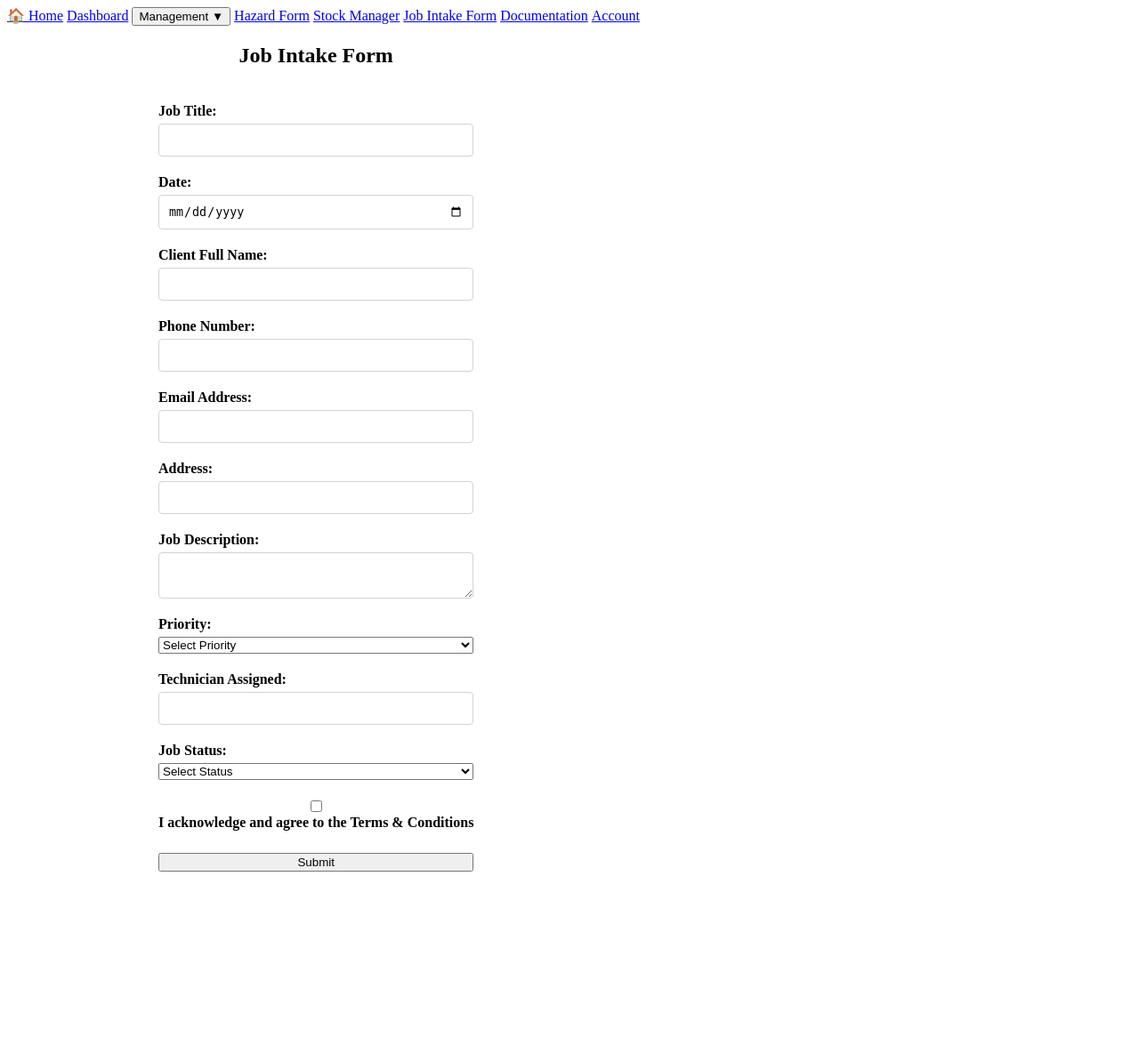
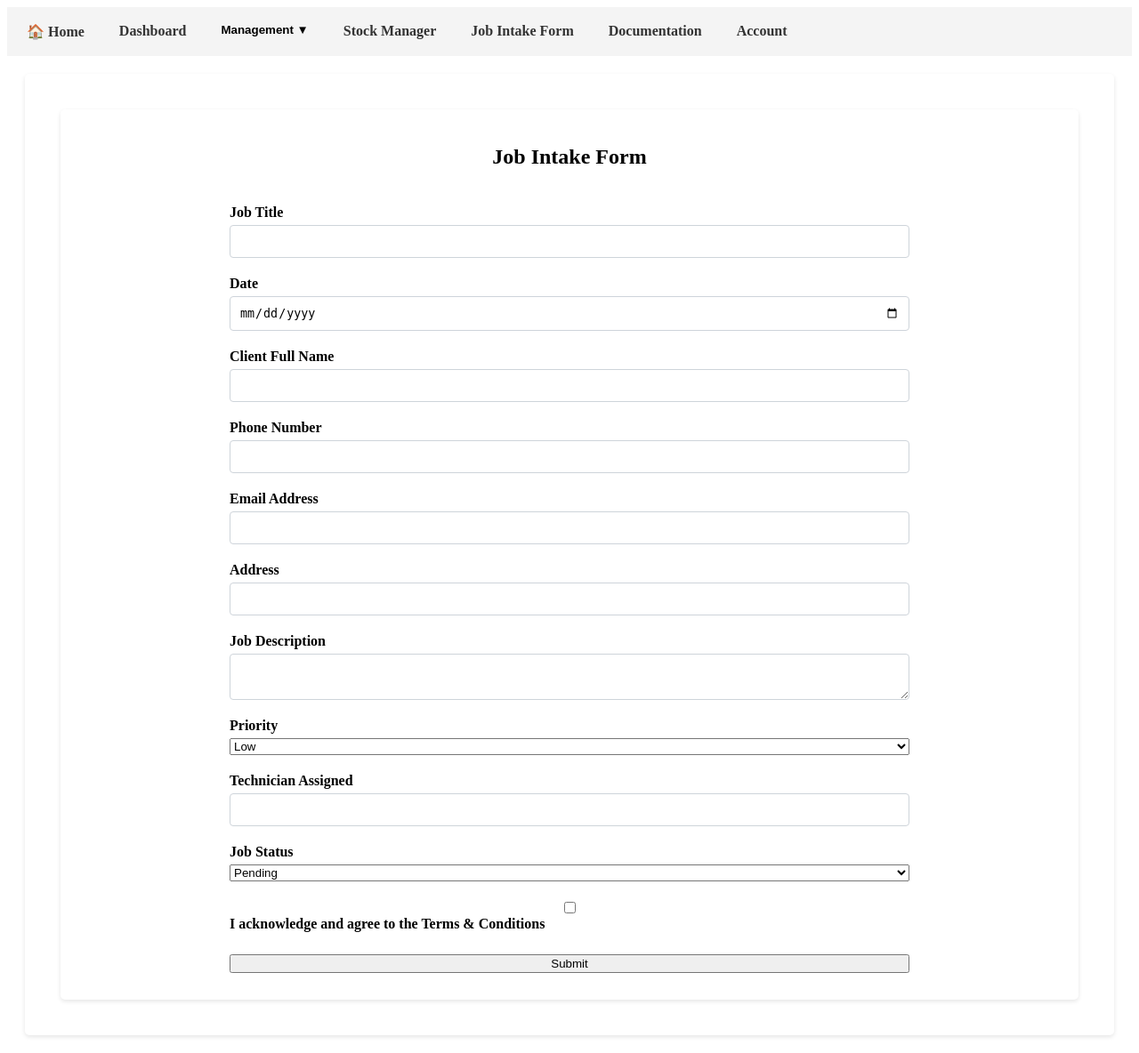
Before and after one commit to Seth-Gers-2002/Uni_Group_project_website, a Flask app: page /job_intake in a window 1280 px wide. Shown: the whole page at 89% size. Before the commit the page ends 980 px from the top, so only its background shows below. Run offline with Flask 3, Linux system fonts and the light colour scheme.

Commit message:
feat: Add Job Intake Form with validation, database integration, and blueprint registration
- Implemented a job intake form using Flask-WTF with validation for required fields
- Fixed date format handling to ensure correct parsing and validation
- Integrated form submission with database storage to persist job details
- Registered the job intake blueprint within the Flask application for modular routing
- Debugged and resolved import errors related to blueprint registration
- Successfully tested form submission and data persistence
- Ensured form validation properly handles required fields and invalid inputs"

```diff
--- a/my_app_directory/app.py
+++ b/my_app_directory/app.py
@@ -6,7 +6,7 @@ from routes import hazard_management_bp, inventory_bp, job_bp
 def create_app():
     app = Flask(__name__)
     app.config.from_object(Config)
-    app.secret_key = "your_secret_key"  # Needed for flash messages and CSRF protection
+    app.secret_key = "your_secret_key"  # Required for flash messages and CSRF protection
 
     db.init_app(app)
     with app.app_context():
@@ -17,11 +17,9 @@ def create_app():
     app.register_blueprint(inventory_bp)
     app.register_blueprint(job_bp)
 
-
     @app.route('/')
     def index():
-        # Render the home page; pass an empty 'form' to avoid undefined errors in templates
-        return render_template("home.html", form={})
+        return render_template("home.html")
 
     return app
 
--- a/my_app_directory/forms.py
+++ b/my_app_directory/forms.py
@@ -1,16 +1,17 @@
 from flask_wtf import FlaskForm
-from wtforms import StringField, SelectField, SubmitField, DateField
+from wtforms import StringField, DateField, TextAreaField, SelectField, SubmitField
 from wtforms.validators import DataRequired, Email
 
-class JobForm(FlaskForm):
-    job_title = StringField('Job Title', validators=[DataRequired()])
-    date = DateField('Date', validators=[DataRequired()])
-    client_name = StringField('Client Full Name', validators=[DataRequired()])
-    phone_number = StringField('Phone Number', validators=[DataRequired()])
-    email = StringField('Email Address', validators=[DataRequired(), Email()])
-    address = StringField('Address', validators=[DataRequired()])
-    job_description = StringField('Job Description', validators=[DataRequired()])
-    priority = SelectField('Priority', choices=[('Low', 'Low'), ('Medium', 'Medium'), ('High', 'High')], validators=[DataRequired()])
-    technician_assigned = StringField('Technician Assigned', validators=[DataRequired()])
-    status = SelectField('Job Status', choices=[('Pending', 'Pending'), ('In Progress', 'In Progress'), ('Completed', 'Completed')], validators=[DataRequired()])
-    submit = SubmitField('Submit')
+class JobIntakeForm(FlaskForm):
+    job_title = StringField("Job Title", validators=[DataRequired()])
+    # Update the format to ISO format, which is what HTML date input produces
+    date = DateField("Date", format='%Y-%m-%d', validators=[DataRequired()])
+    client_name = StringField("Client Full Name", validators=[DataRequired()])
+    phone_number = StringField("Phone Number", validators=[DataRequired()])
+    email = StringField("Email Address", validators=[DataRequired(), Email()])
+    address = StringField("Address", validators=[DataRequired()])
+    job_description = TextAreaField("Job Description", validators=[DataRequired()])
+    priority = SelectField("Priority", choices=[("Low", "Low"), ("Medium", "Medium"), ("High", "High")], validators=[DataRequired()])
+    technician_assigned = StringField("Technician Assigned", validators=[DataRequired()])
+    status = SelectField("Job Status", choices=[("Pending", "Pending"), ("In Progress", "In Progress"), ("Completed", "Completed")], validators=[DataRequired()])
+    submit = SubmitField("Submit")
--- a/my_app_directory/routes/job_intake.py
+++ b/my_app_directory/routes/job_intake.py
@@ -1,51 +1,49 @@
-from flask import Blueprint, render_template, request, redirect, url_for, flash
+from flask import Blueprint, render_template, redirect, url_for, flash
+from models import db, Job
+from forms import JobIntakeForm
+import sys
 
-# Define Blueprint before using it
+# Define the blueprint for job intake routes
 job_bp = Blueprint('job', __name__)
+
 
 @job_bp.route('/job_intake', methods=['GET', 'POST'])
 def job_intake():
-    if request.method == 'POST':  # Only validate when submitting
-        job_title = request.form.get('job_title')
-        date = request.form.get('date')
-        client_name = request.form.get('client_name')
-        phone_number = request.form.get('phone_number')
-        email = request.form.get('email')
-        address = request.form.get('address')
-        job_description = request.form.get('job_description')
-        priority = request.form.get('priority')
-        technician_assigned = request.form.get('technician_assigned')
-        status = request.form.get('status')
+    form = JobIntakeForm()
+    if form.validate_on_submit():
+        try:
+            # Convert the input date from dd/mm/yyyy to ISO format (YYYY-MM-DD)
+            formatted_date = form.date.data.strftime('%Y-%m-%d')
+        except Exception as e:
+            flash("Invalid date format. Please ensure the date is entered as dd/mm/yyyy.", "error")
+            return render_template('job_intake.html', form=form)
 
-        # Validation
-        errors = []
-        if not job_title:
-            errors.append("Job title is required.")
-        if not date:
-            errors.append("Date is required.")
-        if not client_name:
-            errors.append("Client full name is required.")
-        if not phone_number or not phone_number.isdigit() or len(phone_number) != 10:
-            errors.append("Phone number must be exactly 10 digits.")
-        if not email or "@" not in email:
-            errors.append("A valid email address is required.")
-        if not address:
-            errors.append("Address is required.")
-        if not job_description:
-            errors.append("Job description is required.")
-        if not priority:
-            errors.append("Priority is required.")
-        if not technician_assigned:
-            errors.append("Technician assigned is required.")
-        if not status:
-            errors.append("Job status is required.")
-
-        if errors:
-            for error in errors:
-                flash(error, "error")
-            return render_template('job_intake.html', form=request.form)  # Retain values
+        new_job = Job(
+            job_title=form.job_title.data,
+            date=formatted_date,
+            client_name=form.client_name.data,
+            phone_number=form.phone_number.data,
+            email=form.email.data,
+            address=form.address.data,
+            job_description=form.job_description.data,
+            priority=form.priority.data,
+            technician_assigned=form.technician_assigned.data,
+            status=form.status.data
+        )
+        db.session.add(new_job)
+        try:
+            db.session.commit()
+        except Exception as commit_error:
+            db.session.rollback()
+            flash("An error occurred while saving the job: " + str(commit_error), "error")
+            print("Commit Error:", commit_error, file=sys.stderr)
+            return render_template('job_intake.html', form=form)
 
         flash("Job successfully submitted!", "success")
-        return redirect(url_for('job.job_intake'))  # Redirect after success
-
-    return render_template('job_intake.html', form={})  # Render empty form on GET request
+        return redirect(url_for('job.job_intake'))
+    else:
+        if form.errors:
+            for field, errors in form.errors.items():
+                for error in errors:
+                    flash(f"{field}: {error}", "error")
+    return render_template('job_intake.html', form=form)
--- a/my_app_directory/templates/base.html
+++ b/my_app_directory/templates/base.html
@@ -4,41 +4,104 @@
     <meta charset="UTF-8">
     <meta name="viewport" content="width=device-width, initial-scale=1.0">
     <title>{% block title %}My App{% endblock %}</title>
+
+    <!-- Link to external stylesheet -->
     <link rel="stylesheet" href="{{ url_for('static', filename='styles.css') }}">
-</head>
+
     <style>
-    /* Main Nav */
+        /* General Navigation Styling */
         nav {
-        display: inline-block;
+            display: flex;
+            gap: 15px;
+            background-color: #f4f4f4;
+            padding: 10px;
         }
-    a{
-        display: inline-block;
+
+        nav a {
+            text-decoration: none;
+            color: #333;
+            font-weight: bold;
+            padding: 8px 12px;
+            transition: background 0.3s;
         }
-    div{
+
+        nav a:hover {
+            background-color: #ddd;
+            border-radius: 5px;
+        }
+
+        /* Dropdown Styling */
+        .dropdown {
+            position: relative;
             display: inline-block;
         }
 
+        .dropbtn {
+            background: none;
+            border: none;
+            font-weight: bold;
+            cursor: pointer;
+            padding: 8px 12px;
+        }
 
+        .dropdown-content {
+            display: none;
+            position: absolute;
+            background-color: white;
+            min-width: 160px;
+            box-shadow: 0px 4px 8px rgba(0,0,0,0.2);
+            z-index: 1000;
+        }
+
+        .dropdown-content a {
+            display: block;
+            padding: 10px;
+            color: #333;
+            text-decoration: none;
+        }
+
+        .dropdown-content a:hover {
+            background-color: #ddd;
+        }
+
+        .dropdown:hover .dropdown-content {
+            display: block;
+        }
+
+        /* Container for Page Content */
+        .container {
+            margin: 20px;
+            padding: 20px;
+            background: white;
+            box-shadow: 0 2px 5px rgba(0,0,0,0.1);
+            border-radius: 5px;
+        }
     </style>
+</head>
+<body>
 
-<body>
+    <!-- Navigation Bar -->
     <nav>
         <a href="{{ url_for('index') }}">🏠 Home</a>
         <a href="{{ url_for('index') }}">Dashboard</a>
+
         <div class="dropdown">
             <button class="dropbtn">Management ▼</button>
             <div class="dropdown-content">
                 <a href="{{ url_for('hazard_management.hazard_form') }}">Hazard Form</a>
             </div>
         </div>
+
         <a href="{{ url_for('inventory.inventory_dashboard') }}">Stock Manager</a>
         <a href="{{ url_for('job.job_intake') }}">Job Intake Form</a>
         <a href="#">Documentation</a>
         <a href="#">Account</a>
     </nav>
 
+    <!-- Main Content Area -->
     <div class="container">
         {% block content %}{% endblock %}
     </div>
+
 </body>
 </html>
--- a/my_app_directory/templates/job_intake.html
+++ b/my_app_directory/templates/job_intake.html
@@ -4,6 +4,7 @@
 <div class="container">
     <h2>Job Intake Form</h2>
 
+    <!-- Flash messages for form submission feedback -->
     {% with messages = get_flashed_messages(with_categories=true) %}
     {% if messages %}
         <div class="flash-messages">
@@ -14,72 +15,68 @@
     {% endif %}
     {% endwith %}
 
+    <!-- Form submission with CSRF protection -->
     <form action="{{ url_for('job.job_intake') }}" method="POST">
+        {{ form.hidden_tag() }}
+
+        <!-- Render each form field dynamically using Flask-WTF -->
         <div class="form-group">
-            <label for="job_title">Job Title:</label>
-            <input type="text" id="job_title" name="job_title" value="{{ form.job_title if form else '' }}" required>
+            {{ form.job_title.label }}
+            {{ form.job_title(class_='form-control', required=True) }}
         </div>
 
         <div class="form-group">
-            <label for="date">Date:</label>
-            <input type="date" id="date" name="date" value="{{ form.date if form else '' }}" required>
+            {{ form.date.label }}
+            {{ form.date(class_='form-control', required=True) }}
         </div>
 
         <div class="form-group">
-            <label for="client_name">Client Full Name:</label>
-            <input type="text" id="client_name" name="client_name" value="{{ form.client_name if form else '' }}" required>
+            {{ form.client_name.label }}
+            {{ form.client_name(class_='form-control', required=True) }}
         </div>
 
         <div class="form-group">
-            <label for="phone_number">Phone Number:</label>
-            <input type="tel" id="phone_number" name="phone_number" pattern="[0-9]{10}" value="{{ form.phone_number if form else '' }}" required>
+            {{ form.phone_number.label }}
+            {{ form.phone_number(class_='form-control', required=True) }}
         </div>
 
         <div class="form-group">
-            <label for="email">Email Address:</label>
-            <input type="email" id="email" name="email" value="{{ form.email if form else '' }}" required>
+            {{ form.email.label }}
+            {{ form.email(class_='form-control', required=True) }}
         </div>
 
         <div class="form-group">
-            <label for="address">Address:</label>
-            <input type="text" id="address" name="address" value="{{ form.address if form else '' }}" required>
+            {{ form.address.label }}
+            {{ form.address(class_='form-control', required=True) }}
         </div>
 
         <div class="form-group">
-            <label for="job_description">Job Description:</label>
-            <textarea id="job_description" name="job_description" required>{{ form.job_description if form else '' }}</textarea>
+            {{ form.job_description.label }}
+            {{ form.job_description(class_='form-control', required=True) }}
         </div>
 
         <div class="form-group">
-            <label for="priority">Priority:</label>
-            <select id="priority" name="priority" required>
-                <option value="">Select Priority</option>
-                <option value="Low" {% if form and form.priority=='Low' %}selected{% endif %}>Low</option>
-                <option value="Medium" {% if form and form.priority=='Medium' %}selected{% endif %}>Medium</option>
-                <option value="High" {% if form and form.priority=='High' %}selected{% endif %}>High</option>
-            </select>
+            {{ form.priority.label }}
+            {{ form.priority(class_='form-control', required=True) }}
         </div>
 
         <div class="form-group">
-            <label for="technician_assigned">Technician Assigned:</label>
-            <input type="text" id="technician_assigned" name="technician_assigned" value="{{ form.technician_assigned if form else '' }}" required>
+            {{ form.technician_assigned.label }}
+            {{ form.technician_assigned(class_='form-control', required=True) }}
         </div>
 
         <div class="form-group">
-            <label for="status">Job Status:</label>
-            <select id="status" name="status" required>
-                <option value="">Select Status</option>
-                <option value="Pending" {% if form and form.status=='Pending' %}selected{% endif %}>Pending</option>
-                <option value="In Progress" {% if form and form.status=='In Progress' %}selected{% endif %}>In Progress</option>
-                <option value="Completed" {% if form and form.status=='Completed' %}selected{% endif %}>Completed</option>
-            </select>
+            {{ form.status.label }}
+            {{ form.status(class_='form-control', required=True) }}
         </div>
 
+        <!-- Terms and conditions acknowledgment -->
         <div class="form-group">
             <input type="checkbox" id="terms" name="terms" required>
             <label for="terms">I acknowledge and agree to the Terms & Conditions</label>
         </div>
 
+        <!-- Submit button -->
         <button type="submit" class="btn">Submit</button>
     </form>
 </div>
```
Also changed, not shown: my_app_directory/models.py (+16 -0 lines). Lines whose indentation alone changed are shown as unchanged.
